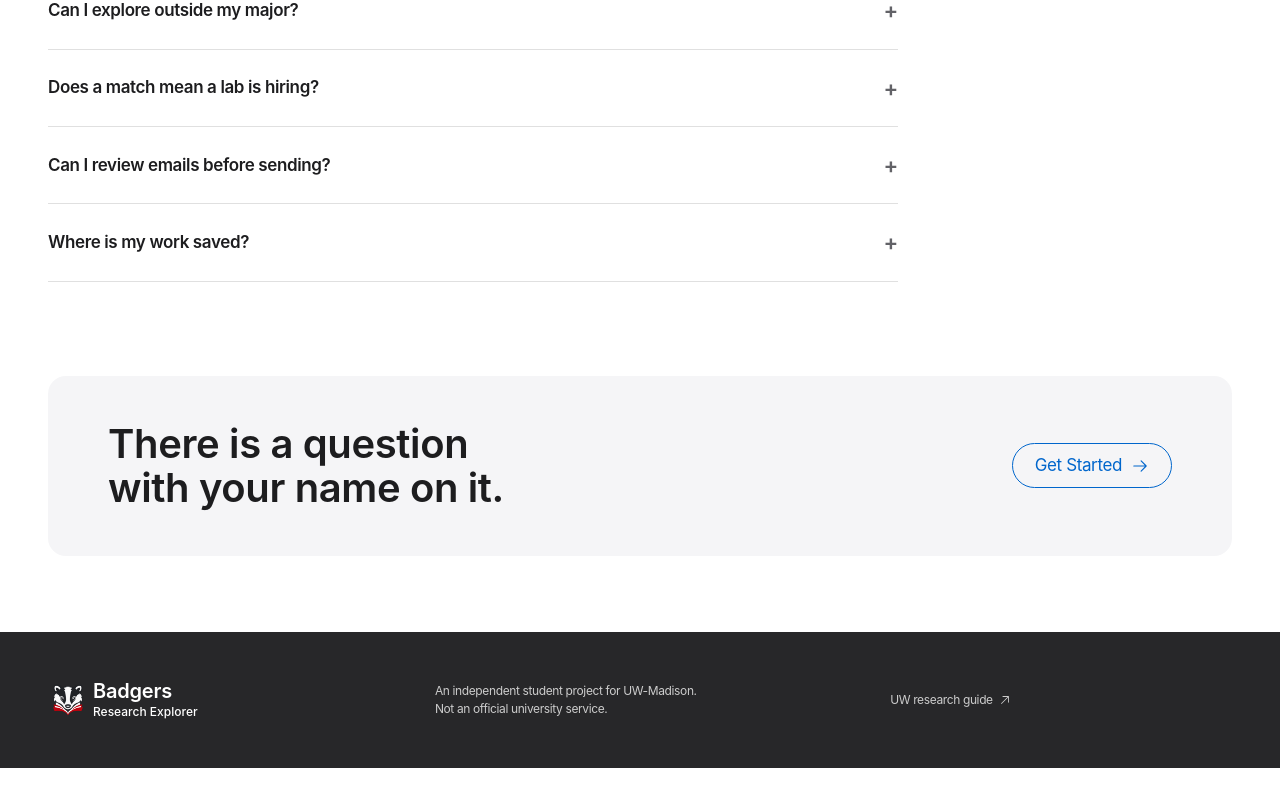
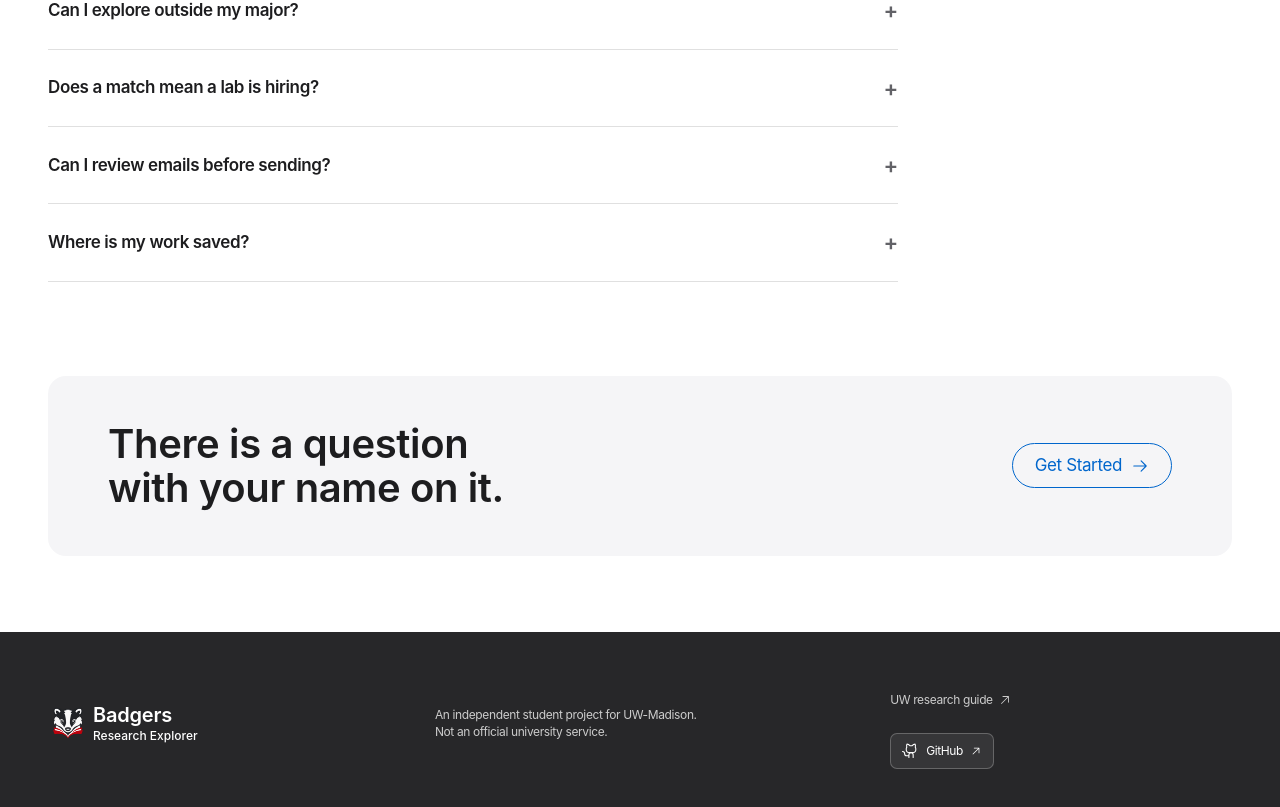
Before and after one commit to Evan0571/Badgers_Research_Explorer, a Next.js app: page / in a window 1280 px wide. Shown: the part 2108-2915 px from the top of the page. Before the commit the page ends 2876 px from the top, so only its background shows below. Built offline with nearby package versions, Linux system fonts and the light colour scheme.

Commit message:
feat: link homepage footer to GitHub and deployed revision

```diff
--- a/src/app/layout.css
+++ b/src/app/layout.css
@@ -162,6 +162,29 @@
 }
 .site-footer a {
   min-height: 44px;
+}
+.source-links {
+  display: flex;
+  align-items: center;
+  flex-wrap: wrap;
+  gap: 8px;
+}
+.site-footer .source-link {
+  min-height: 36px;
+  padding: 0 11px;
+  gap: 7px;
+  border: 1px solid color-mix(in srgb, var(--on-dark) 24%, transparent);
+  border-radius: 7px;
+  background: color-mix(in srgb, var(--on-dark) 7%, transparent);
+  color: var(--on-dark);
+  font-size: 12px;
+  white-space: nowrap;
+}
+.site-footer .source-link:hover {
+  background: color-mix(in srgb, var(--on-dark) 15%, transparent);
+}
+.source-revision span {
+  font-family: ui-monospace, SFMono-Regular, Consolas, monospace;
 }
 
 /* Restore the workspace's navigation rail and content bounds. */
--- a/src/app/page.tsx
+++ b/src/app/page.tsx
@@ -1,4 +1,7 @@
 import Landing from "@/components/landing";
 export default function Home() {
-  return <Landing />;
+  const revision =
+    process.env.SOURCE_COMMIT_SHA || process.env.VERCEL_GIT_COMMIT_SHA || "";
+  const commitSha = /^[a-f0-9]{40}$/i.test(revision) ? revision : undefined;
+  return <Landing commitSha={commitSha} />;
 }
--- a/src/components/landing.tsx
+++ b/src/components/landing.tsx
@@ -7,6 +7,8 @@ import {
   BookOpen,
   Check,
   EnvelopeSimple,
+  GitBranch,
+  GithubLogo,
   List,
   MagnifyingGlass,
   Scales,
@@ -16,8 +18,9 @@ import { Badge, Brand, IconButton, LinkButton, ThemeToggle } from "./ui";
 import { LanguageToggle, useLocale } from "./locale";
 import { ResearcherDialog } from "./explorer/researcher-dialog";
 import { BrandMark } from "./ui/brand-mark";
+import { GITHUB_REPOSITORY_URL } from "@/lib/brand";
 
-export default function Landing() {
+export default function Landing({ commitSha }: { commitSha?: string }) {
   const { t } = useLocale();
   const [exampleOpen, setExampleOpen] = useState(false);
   const [menu, setMenu] = useState(false);
@@ -390,6 +393,38 @@ export default function Landing() {
               {t("UW research guide", "UW 研究入门指南")}{" "}
               <ArrowUpRight size={14} />
             </a>
+            <div className="source-links">
+              <a
+                className="source-link"
+                href={GITHUB_REPOSITORY_URL}
+                target="_blank"
+                rel="noopener noreferrer"
+                aria-label={t(
+                  "GitHub repository (opens in a new tab)",
+                  "GitHub 代码仓库（在新标签页打开）",
+                )}
+              >
+                <GithubLogo size={17} aria-hidden="true" />
+                GitHub
+                <ArrowUpRight size={12} aria-hidden="true" />
+              </a>
+              {commitSha && (
+                <a
+                  className="source-link source-revision"
+                  href={`${GITHUB_REPOSITORY_URL}/commit/${commitSha}`}
+                  target="_blank"
+                  rel="noopener noreferrer"
+                  aria-label={t(
+                    `View rev ${commitSha.slice(0, 7)} on GitHub (opens in a new tab)`,
+                    `查看 rev ${commitSha.slice(0, 7)} 的 GitHub 提交（在新标签页打开）`,
+                  )}
+                  title={t("Source for this deployment", "当前部署的源代码")}
+                >
+                  <GitBranch size={16} aria-hidden="true" />
+                  <span>rev {commitSha.slice(0, 7)}</span>
+                </a>
+              )}
+            </div>
           </div>
         </div>
       </footer>
--- a/src/lib/brand.ts
+++ b/src/lib/brand.ts
@@ -1,2 +1,4 @@
 export const BRAND_NAME = "Badgers Research Explorer";
 export const BRAND_ICON = "/brand/badgers-research-explorer.png";
+export const GITHUB_REPOSITORY_URL =
+  "https://github.com/Evan0571/Badgers_Research_Explorer";
```
Also changed, not shown: 1 other file (tests, documents, lock files or other folders).
